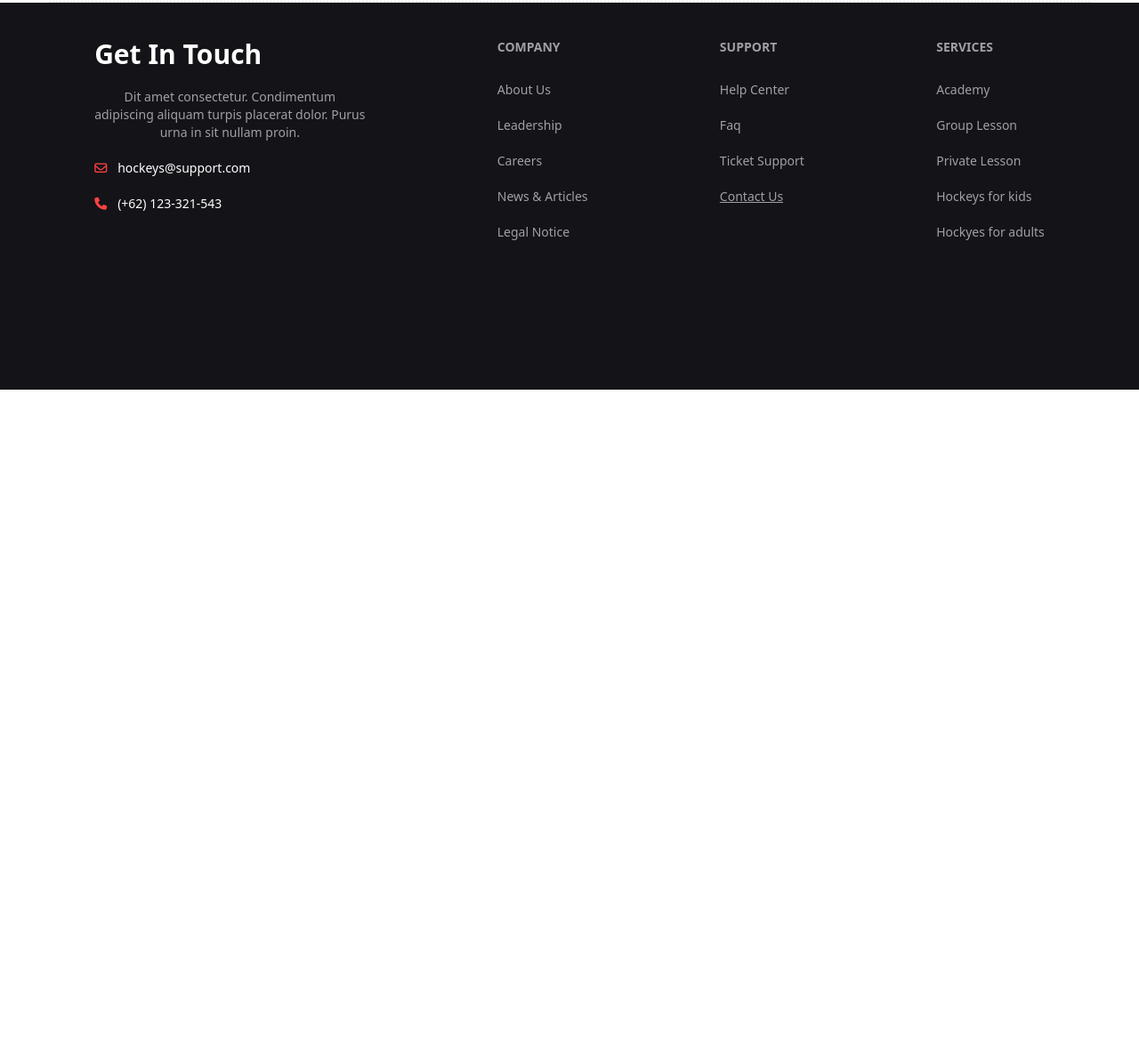
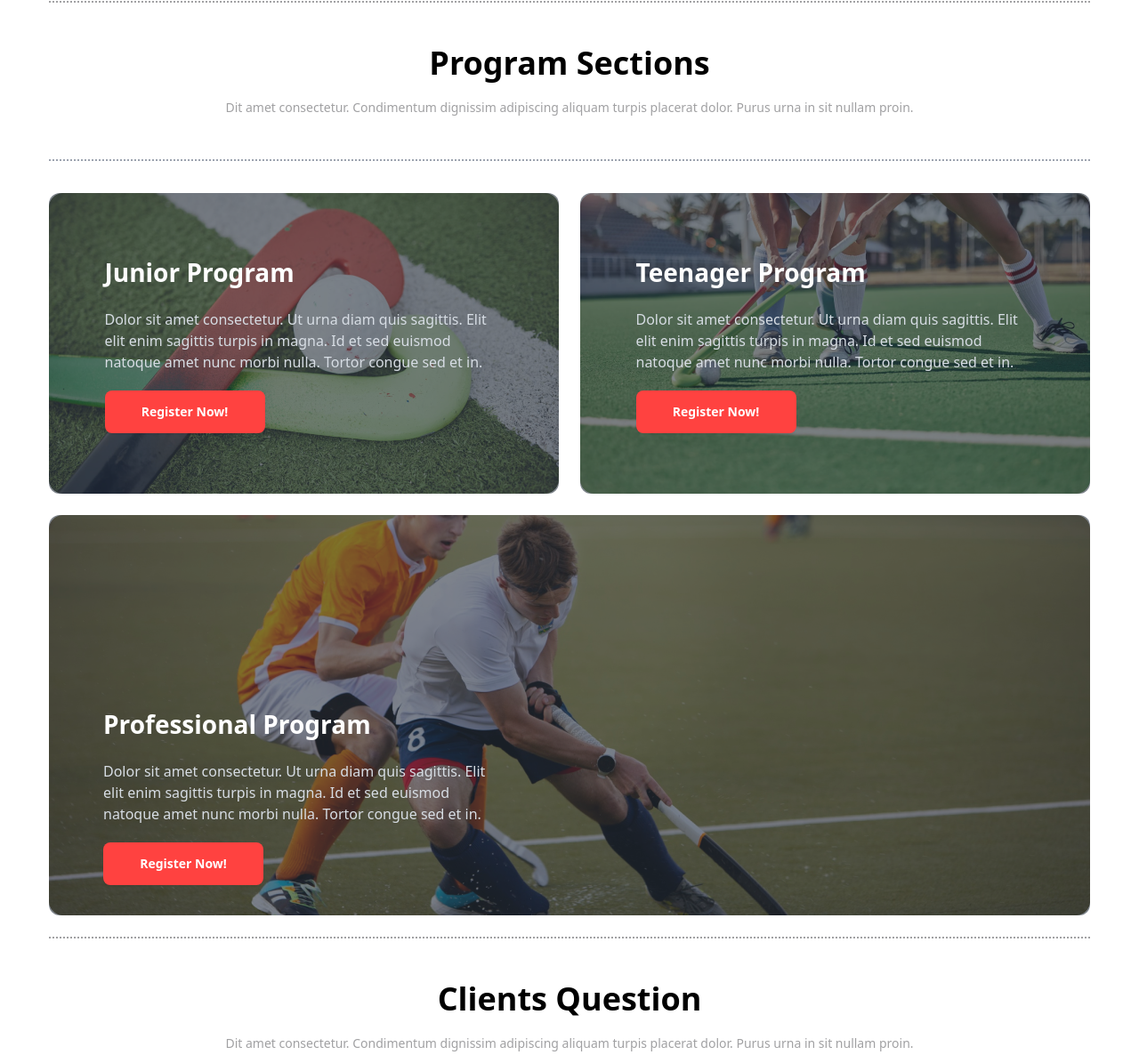
Before and after one commit to riyanweb/hockey-repo, a plain HTML site: page index.html in a window 1280 px wide. Shown: the part 1231-2417 px from the top of the page at 89% size. Before the commit the page ends 1669 px from the top, so only its background shows below. Drawn offline with nearby package versions, Linux system fonts and the light colour scheme.

Commit message:
added programe section

```diff
--- a/index.html
+++ b/index.html
@@ -110,12 +110,12 @@
       </section>
         <!-- percentage section -->
       <section>
-        <div class="text-center border-y-2 border-dotted border-gray-400 lg:w-[1170px] mx-auto py-12">
+        <div class="text-center border-y-2 border-dotted border-[#A1A1A3] lg:w-[1170px] mx-auto py-12">
             <h1 class="text-4xl font-semibold text-black pb-5">Professional Hockeys Club</h1>
             <p class="text-sm font-medium text-[#A1A1A3]">Dit amet consectetur. Condimentum dignissim adipiscing aliquam turpis placerat dolor. Purus urna in sit nullam proin. </p>
 
         </div>
-          <div class="flex text-center border-b-2 border-dotted lg:w-[1170px] mx-auto py-12 flex-col lg:flex-row gap-9 lg:gap-0">
+          <div class="flex text-center border-b-2 border-dotted border-[#A1A1A3] lg:w-[1170px] mx-auto py-12 flex-col lg:flex-row gap-9 lg:gap-0">
             <div>
                 <div class="radial-progress rotate-180 text-red-600 " style="--value:87;" role="progressbar"><span class="rotate-180 text-black font-bold">87%</span></div>
                 <h1 class="text-xl font-medium text-black pb-5">Prayer Facility</h1>
@@ -141,7 +141,70 @@
 
       </section>
 
+      <section>
+     <div class="text-center border-b-2 border-dotted border-gray-400 lg:w-[1170px] mx-auto py-12">
+      <h1 class="text-4xl font-semibold text-black pb-5">Program Sections</h1>
+      <p class="text-sm font-medium text-[#A1A1A3]" >Dit amet consectetur. Condimentum dignissim adipiscing aliquam turpis placerat dolor. Purus urna in sit nullam proin. </p>
 
+     </div>
+     <div class="lg:w-[1170px] w-[374px] flex lg:flex-row flex-col justify-between lg:mx-auto mx-2 mt-9 mb-6 gap-[20px]">
+      <div>
+        <div class="hero w-[374px] lg:w-[573px] h-[338px] rounded-xl" style="background-image: url(Images/2.png);">
+          <div class="hero-overlay bg-opacity-60 rounded-xl"></div>
+          <div class="hero-content text-left text-neutral-content">
+            <div class="max-w-md">
+              <h1 class="mb-5 text-[28px] font-bold text-white">Junior Program</h1>
+              <p class="mb-5 text-[16px]">Dolor sit amet consectetur. Ut urna diam quis sagittis. Elit elit
+                enim sagittis turpis in magna. Id et sed euismod natoque amet nunc morbi nulla. Tortor congue sed et in.</p>
+                <button class="btn bg-[#FF4240] text-white border-0 w-[180px] h-[33px]">Register Now!</button>
+            </div>
+          </div>
+        </div>
+
+      </div>
+      <div>
+        <div class="hero lg:w-[573px] w-[374px] h-[338px]  rounded-xl " style="background-image: url(Images/3.png);">
+          <div class="hero-overlay bg-opacity-60 rounded-xl "></div>
+          <div class="hero-content text-left text-neutral-content">
+            <div class="max-w-md">
+              <h1 class="mb-5 text-[28px] font-bold text-white ">Teenager Program</h1>
+              <p class="mb-5">Dolor sit amet consectetur. Ut urna diam quis sagittis. Elit elit
+                enim sagittis turpis in magna. Id et sed euismod natoque amet nunc morbi nulla. Tortor congue sed et in.</p>
+              <button class="btn bg-[#FF4240] text-white border-0 w-[180px] h-[33px]">Register Now!</button>
+            </div>
+          </div>
+        </div>
+
+      </div>
+     </div>
+     <div class="lg:w-[1170px] w-[374px] h-[338px] lg:h-[450px] mx-auto mb-6">
+      <div class="hero lg:w-[1170x] lg:h-[450px] h-[338px] rounded-xl" style="background-image: url(Images/4.png);">
+        <div class="hero-overlay bg-opacity-60 rounded-xl"></div>
+        <div class="hero-content text-left text-neutral-content">
+          <div class="max-w-md lg:relative right-[300px] top-[90px]">
+            <h1 class="mb-5 text-[28px] font-bold text-white ">Professional Program</h1>
+            <p class="mb-5">Dolor sit amet consectetur. Ut urna diam quis sagittis. Elit elit
+              enim sagittis turpis in magna. Id et sed euismod natoque amet nunc morbi nulla. Tortor congue sed et in.</p>
+              <button class="btn bg-[#FF4240] text-white border-0 w-[180px] h-[33px]">Register Now!</button>
+          </div>
+        </div>
+      </div>
+     </div>
+
+      </section>
+
+
+
+      <section>
+        <div class="text-center border-y-2 border-dotted border-[#A1A1A3] lg:w-[1170px] mx-auto py-12">
+          <h1 class="text-4xl font-semibold text-black pb-5">Clients Question</h1>
+          <p class="text-sm font-medium text-[#A1A1A3]">Dit amet consectetur. Condimentum dignissim adipiscing aliquam turpis placerat dolor. Purus urna in sit nullam proin. </p>
+
+      </div>
+      <div class="border-2 border-solid border-[#A1A1A3] w-[1170px] h-[534px] mx-auto">
+
+      </div>
+      </section>
 
 
 
```
